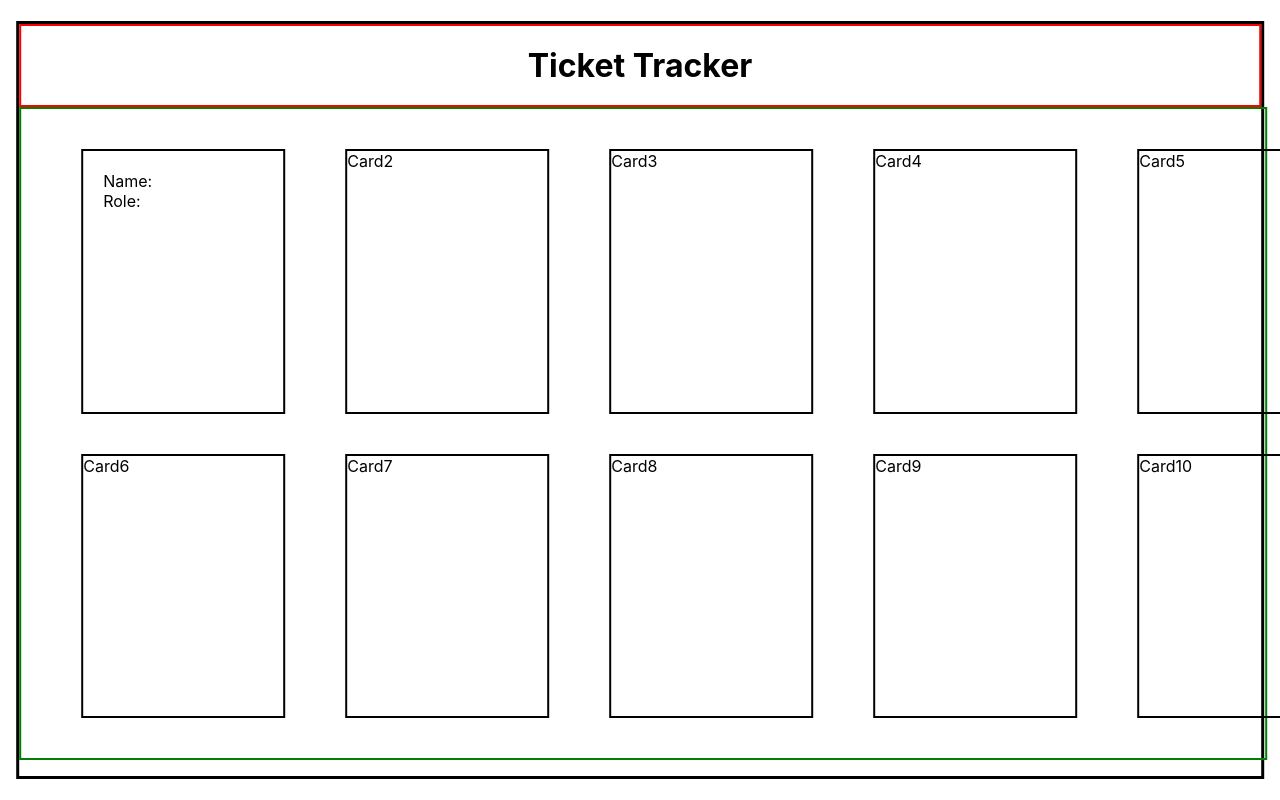
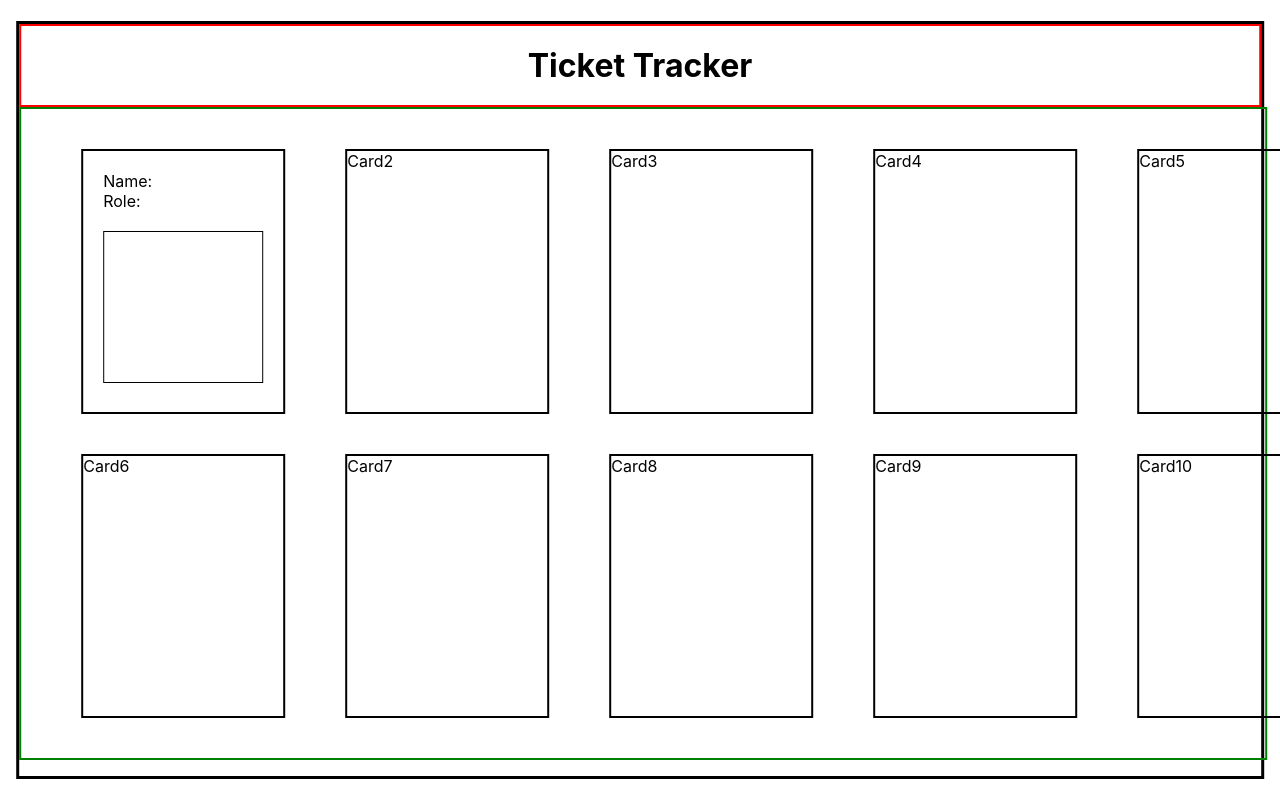
Before and after one commit to Parham2002/ticket-tracker, a React (Create React App) app: page / in a window 1280 px wide. Shown: the top 800 px of the page. Built offline with nearby package versions, Linux system fonts and the light colour scheme.

Commit message:
Added counter container for card

```diff
--- a/src/components/Main/Card/Card.jsx
+++ b/src/components/Main/Card/Card.jsx
@@ -1,12 +1,14 @@
 import React from 'react'
 import "./Card.scss"
 import CardHeader from './Header/CardHeader'
+import CounterContainer from './CounterContainer/CounterContainer'
 
 function Card() {
   return (
     <>
     <div className='card'>
       <CardHeader/>
+      <CounterContainer/>
     </div>
     <div className='card'>Card2</div>
     <div className='card'>Card3</div>
--- /dev/null
+++ b/src/components/Main/Card/CounterContainer/CounterContainer.jsx
@@ -0,0 +1,10 @@
+import React from 'react'
+import "./CounterContainer.scss"
+
+const CounterContainer = () => {
+  return (
+    <div className='counter-container'></div>
+  )
+}
+
+export default CounterContainer
--- /dev/null
+++ b/src/components/Main/Card/CounterContainer/CounterContainer.scss
@@ -0,0 +1,10 @@
+* {
+    margin: 0;
+    padding: 0;
+}
+
+.counter-container {
+    border: 1px solid black;
+    margin: 20px;
+    height: 150px;
+}
```
